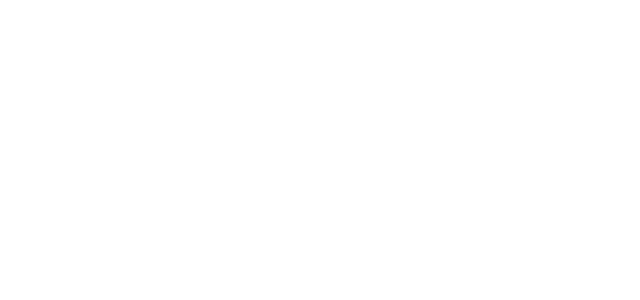
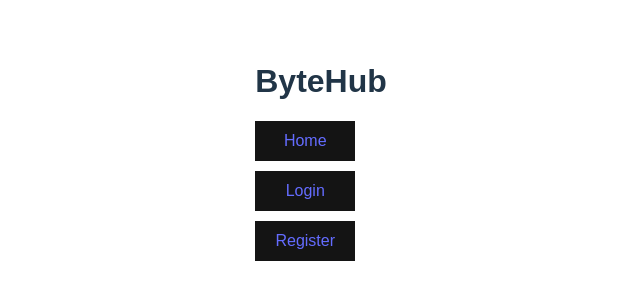
Before and after one commit to kevindermot99/bytehub, a React (Vite) app in the folder client/: page / in a window 1280 px wide. Before the commit this address had no page. Shown: the part 248-548 px from the top of the page, without its empty margins (319-959 px from the left). Built offline with nearby package versions, Linux system fonts and the light colour scheme.

Commit message:
added a new page Landing Page to be a center of all Routes

```diff
--- a/client/src/App.jsx
+++ b/client/src/App.jsx
@@ -3,14 +3,16 @@
 import Home from './pages/Home'
 import Login from './pages/Login'
 import Register from './pages/Register'
+import LandingPage from './pages/LandingPage'
 
 function App() {
-  const [count, setCount] = useState(0)
 
   return (
     <>
+
       <BrowserRouter>
         <Routes>
+          <Route path='/' element={<LandingPage />}></Route>
           <Route path='/home' element={<Home />}></Route>
           <Route path='/login' element={<Login />}></Route>
           <Route path='/register' element={<Register />}></Route>
--- a/client/src/index.css
+++ b/client/src/index.css
@@ -17,7 +17,15 @@
   font-weight: 500;
   color: #646cff;
   text-decoration: inherit;
+  background-color: #141414;
+  height: 40px;
+  width: 100px;
+  display: flex;
+  justify-content: center;
+  align-items: center;
+  margin-top: 10px;
 }
+
 a:hover {
   color: #535bf2;
 }
@@ -48,9 +56,11 @@
   cursor: pointer;
   transition: border-color 0.25s;
 }
+
 button:hover {
   border-color: #646cff;
 }
+
 button:focus,
 button:focus-visible {
   outline: 4px auto -webkit-focus-ring-color;
@@ -61,9 +71,11 @@
     color: #213547;
     background-color: #ffffff;
   }
+
   a:hover {
     color: #747bff;
   }
+
   button {
     background-color: #f9f9f9;
   }
--- /dev/null
+++ b/client/src/pages/LandingPage.jsx
@@ -0,0 +1,15 @@
+import React from 'react'
+import { Link } from 'react-router-dom'
+
+
+function LandingPage() {
+  return (
+      <div>
+          <h1>ByteHub</h1>
+          <div><Link to="/home">Home</Link><Link to="/login">Login</Link><Link to="/register">Register</Link></div>
+          <div></div>
+      </div>
+  )
+}
+
+export default LandingPage
--- a/client/src/pages/Login.jsx
+++ b/client/src/pages/Login.jsx
@@ -1,6 +1,6 @@
 import React, { useState } from 'react'
 import axios from 'axios'
-import { useNavigate } from 'react-router-dom'
+import { Link, useNavigate } from 'react-router-dom'
 
 
 function Login() {
@@ -41,6 +41,7 @@
           <input type="submit" />
         </label>
       </form>
+      <Link to="/">cancel</Link>
     </div>
   )
 }
--- a/client/src/pages/Register.jsx
+++ b/client/src/pages/Register.jsx
@@ -1,6 +1,6 @@
 import React, { useState } from 'react'
 import axios from 'axios'
-import { useNavigate } from 'react-router-dom'
+import { Link, useNavigate } from 'react-router-dom'
 
 function Register() {
     const [names, setNames] = useState()
@@ -37,6 +37,7 @@
                     <input type="submit" />
                 </label>
             </form>
+            <Link to="/">cancel</Link>
         </div>
     )
 }
```
